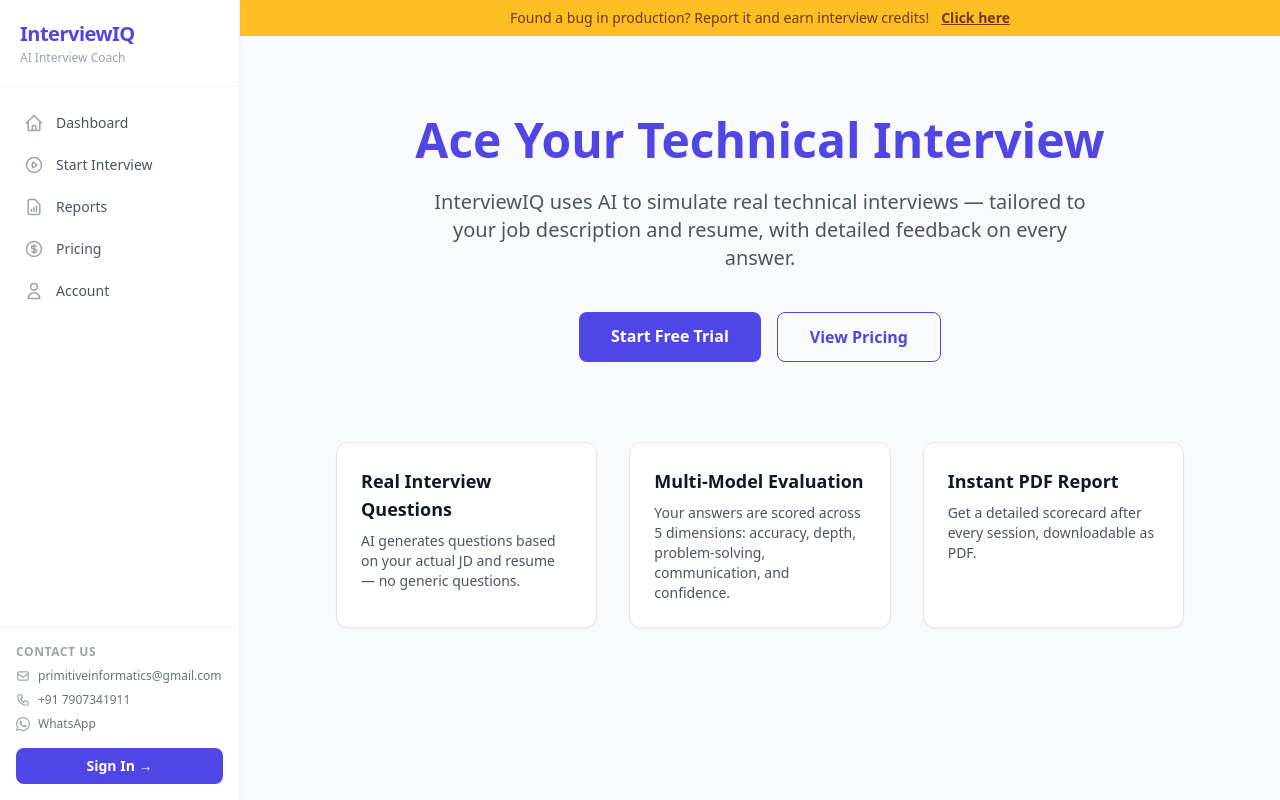
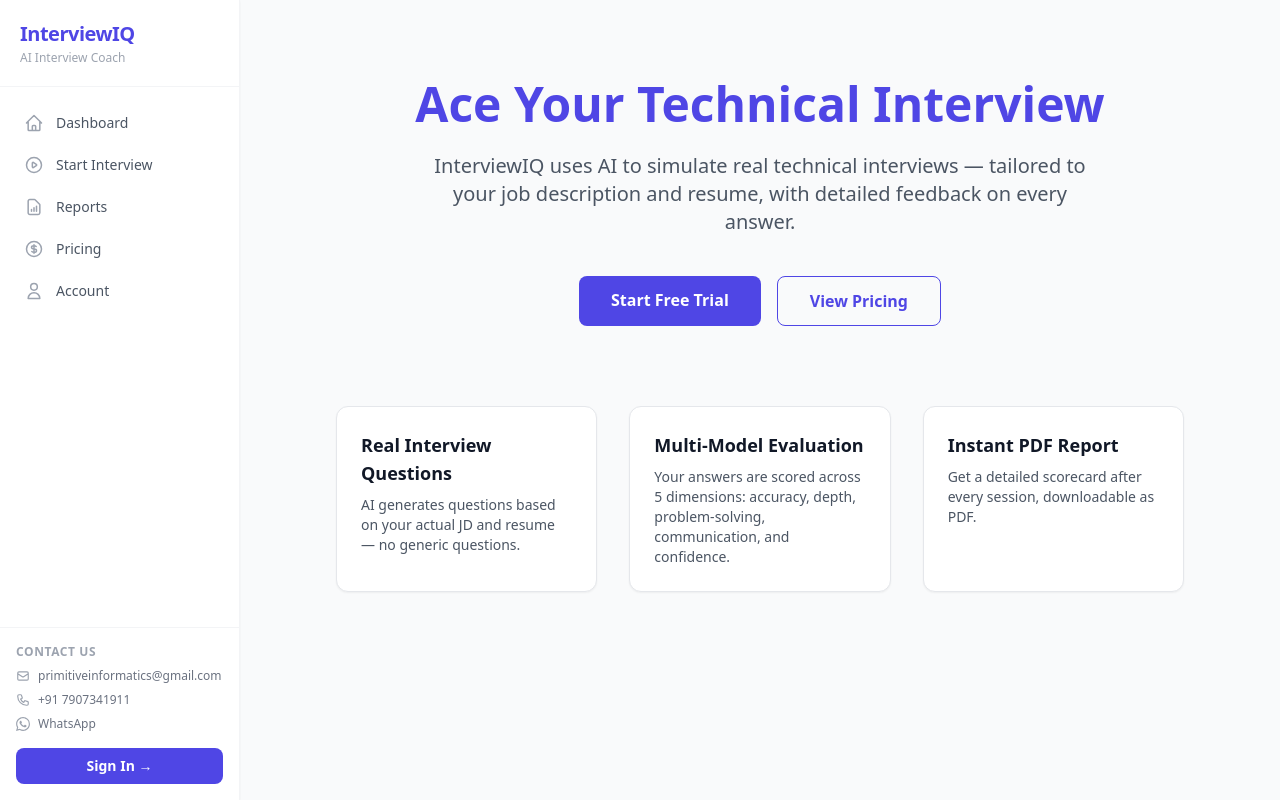
Before and after one commit to primitiveinformatics-code/interviewiq_FE, a Next.js app: page / in a window 1280 px wide. Built offline with nearby package versions, Linux system fonts and the light colour scheme; no server answers.

Commit message:
remove banner

```diff
--- a/app/layout.tsx
+++ b/app/layout.tsx
@@ -1,7 +1,8 @@
 import type { Metadata } from "next";
 import "./globals.css";
 import Sidebar from "@/components/Sidebar";
-import BugBountyBanner from "@/components/BugBountyBanner";
+// Remove this line
+// import BugBountyBanner from "@/components/BugBountyBanner";
 
 export const metadata: Metadata = {
   title: "InterviewIQ",
@@ -15,7 +16,8 @@
         <div className="flex min-h-screen">
           <Sidebar />
           <main className="flex-1 min-w-0 flex flex-col">
-            <BugBountyBanner />
+            {/* Remove this line to hide the banner */}
+            {/* <BugBountyBanner /> */}
             {children}
           </main>
         </div>
```
